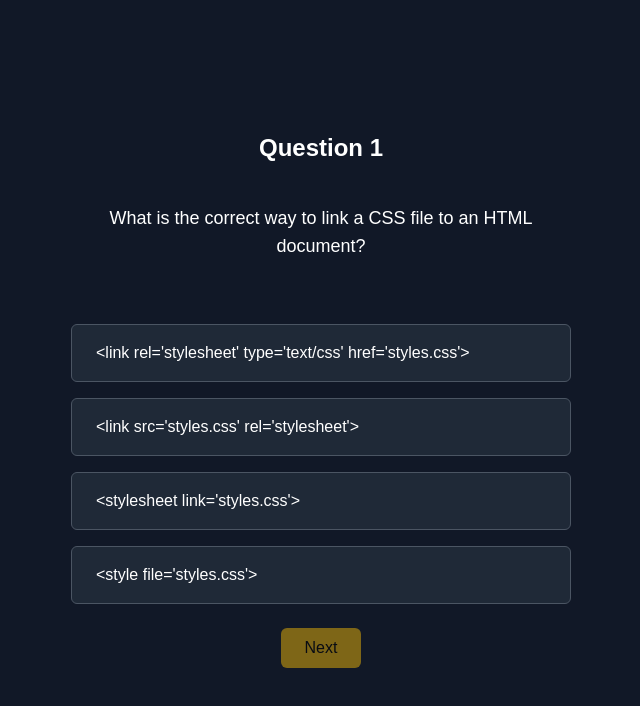
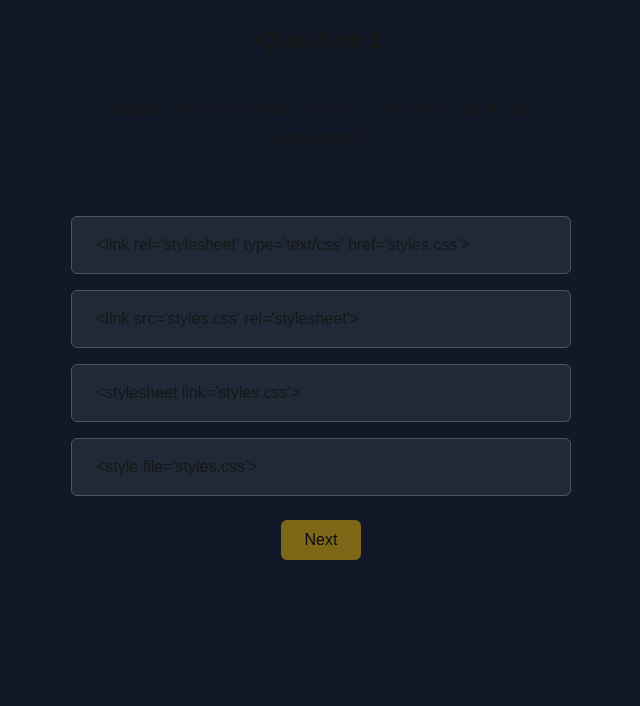
Before and after one commit to brankoleone/job-quiz, a Next.js app: page /quiz in a window 1280 px wide. Shown: the top 706 px of the page, without its empty margins (319-959 px from the left). Built offline with nearby package versions, Linux system fonts and the light colour scheme.

Commit message:
feat: enhance quiz functionality with answer submission, scoring, and explanation display

```diff
--- a/src/app/globals.css
+++ b/src/app/globals.css
@@ -3,14 +3,14 @@
 @tailwind utilities;
 
 :root {
-  --background: #ffffff;
+  --background: #9ca3af;
   --foreground: #171717;
 }
 
 @media (prefers-color-scheme: dark) {
   :root {
     --background: #1c202b;
-    --foreground: #ededed;
+    --foreground: #9ca3af;
   }
 }
 
--- a/src/app/quiz/page.tsx
+++ b/src/app/quiz/page.tsx
@@ -15,6 +15,8 @@ export default function QuizPage() {
   const [questions, setQuestions] = useState<Question[]>([]);
   const [isLoading, setIsLoading] = useState(true);
   const [error, setError] = useState<string | null>(null);
+  const [submitted, setSubmitted] = useState(false);
+  const [results, setResults] = useState<Record<number, boolean>>({});
 
   useEffect(() => {
     const fetchQuestions = async () => {
@@ -47,7 +49,11 @@ export default function QuizPage() {
   }, [config.numQuestions, config.numChoices]);
 
   const handleAnswer = (index: number, choice: string) => {
-    console.log('Choice:', index, choice);
+    if (submitted) return;
+    setResults({
+      ...results,
+      [currentQuestion]: questions[currentQuestion]?.correctAnswer === index,
+    });
     setAnswers({ ...answers, [currentQuestion]: choice });
   };
 
@@ -61,9 +67,25 @@ export default function QuizPage() {
     if (currentQuestion < questions.length - 1) {
       setCurrentQuestion(currentQuestion + 1);
     } else {
-      console.log('Answers:', answers);
+      setSubmitted(true);
+      // console.log('Answers:', answers);
       // router.push('/results');
     }
+  };
+
+  const getScore = () => {
+    const correctAnswers = Object.values(results).filter((result) => result).length;
+    return `${correctAnswers} / ${config.numQuestions}`;
+  };
+
+  const getSelectedBorderColor = (choice: string, index: number) => {
+    if (answers[currentQuestion] === choice) {
+      if (!submitted) return 'border-yellow-400';
+      return questions[currentQuestion]?.correctAnswer === index
+        ? 'border-green-400'
+        : 'border-red-400';
+    }
+    return 'border-gray-600';
   };
 
   if (isLoading) {
@@ -86,7 +108,7 @@ export default function QuizPage() {
   }
 
   return (
-    <div className="flex flex-col items-center justify-center min-h-screen bg-gray-900 text-white p-6">
+    <div className="flex flex-col items-center justify-start min-h-screen bg-gray-900 p-6">
       <motion.div
         initial={{ opacity: 0, y: -20 }}
         animate={{ opacity: 1, y: 0 }}
@@ -99,7 +121,7 @@ export default function QuizPage() {
         {questions[currentQuestion]?.answers.map((choice, index) => (
           <label
             key={`${currentQuestion}-${choice}`}
-            className={`block w-full px-6 py-4 bg-gray-800 hover:bg-gray-900 border ${answers[currentQuestion] === choice ? 'border-yellow-400' : 'border-gray-600'}  rounded-md cursor-pointer`}
+            className={`block w-full px-6 py-4 bg-gray-800 hover:bg-gray-900 border rounded-md cursor-pointer ${getSelectedBorderColor(choice, index)}`}
           >
             <input
               type="radio"
@@ -113,13 +135,27 @@ export default function QuizPage() {
           </label>
         ))}
       </div>
+      <div className={`mt-6 max-w-500 ${!submitted ? 'hidden' : ''}`}>
+        <p className="text-lg mt-2 min-h-24">
+          {questions[currentQuestion]?.explanation
+            ? questions[currentQuestion]?.explanation
+            : 'No explanation provided'}
+        </p>
+      </div>
       <div>
         <Button className={`mt-6 mr-4 ${!currentQuestion ? 'hidden' : ''}`} onClick={prevQuestion}>
           Prev
         </Button>
-        <Button className="mt-6" onClick={nextQuestion} disabled={!answers[currentQuestion]}>
+        <Button
+          className={`mt-6 ${currentQuestion === questions.length - 1 ? (submitted ? 'hidden' : 'bg-green-500 hover:bg-green-600') : ''}`}
+          onClick={nextQuestion}
+          disabled={!answers[currentQuestion]}
+        >
           {currentQuestion < questions.length - 1 ? 'Next' : 'Submit'}
         </Button>
+      </div>
+      <div className={`mt-6 ${!submitted ? 'hidden' : ''}`}>
+        <p className="text-lg mt-2">Score: {getScore()}</p>
       </div>
     </div>
   );
```
